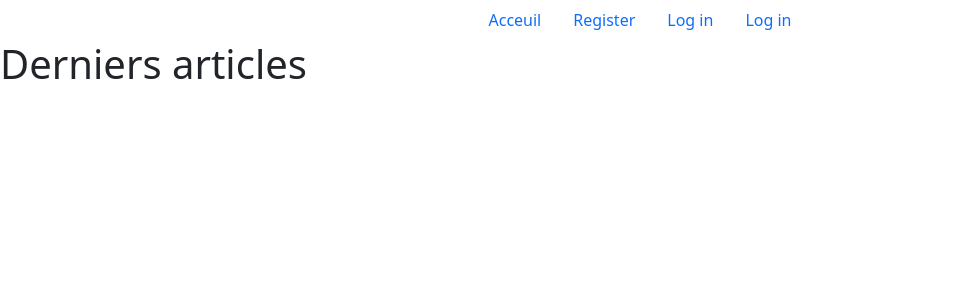
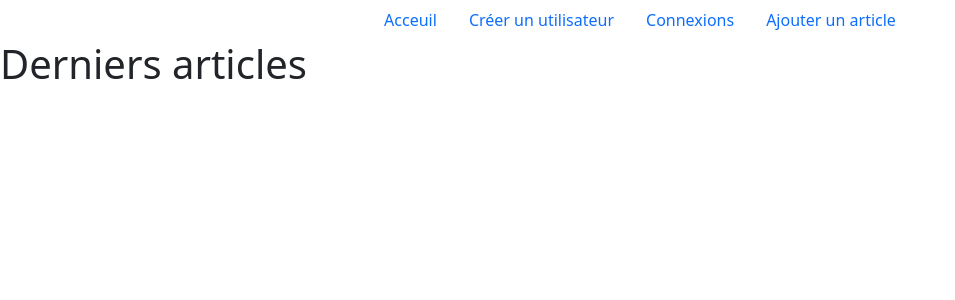
Before and after one commit to alexannebrunold/cms-mvc, a PHP site: page / in a window 1280 px wide. Shown: the top 300 px of the page, without its empty margins (0-955 px from the left). Run offline with PHP 8.4, Linux system fonts and the light colour scheme; data that the repository does not hold is empty.

Commit message:
CLEAN code

```diff
--- a/src/controller/userController.php
+++ b/src/controller/userController.php
@@ -25,21 +25,17 @@ class UserController
 
     static function createArticle () {
 
-$user = new UserModel();
+    $user = new UserModel();
 
-$a = $_POST['title'];
-
-var_dump($a);
-
-$userData = array (
-    'id' => '0o19505c-55e0-11ec-8b10-0242ac140002',
-       'image' => $_POST['title'],
-       'title' => $_POST['content'],
-       'content' => 'content',
+    $userData = array (
+        'id' => '0o19505c-55e0-11ec-8b10-0242ac140002',
+        'image' => $_POST['image'],
+        'title' => $_POST['title'],
+        'content' => $_POST['content'],
         'published_date' => '2021-12-05 15:29:30',
         'user_id' => '45678905'
-);
-   return $user->createArticle($userData);
+    );
+        return $user->createArticle($userData);
     }
 }
 
--- a/src/model/UserModel.php
+++ b/src/model/UserModel.php
@@ -42,7 +42,6 @@ class UserModel
       $db = db::dbConnect();
 
       $columns = implode(", ",array_keys($article));
-      // $values = implode(", ", array_values($article));
 
       $user_id = $article['user_id'];
       $content = $article['content'];
--- a/src/views/header.php
+++ b/src/views/header.php
@@ -15,13 +15,13 @@
       <a class="nav-link" href="/">Acceuil</a>
     </li>
     <li class="nav-item">
-      <a class="nav-link" href="/register">Register</a>
+      <a class="nav-link" href="/register">Créer un utilisateur</a>
     </li>
     <li class="nav-item">
-      <a class="nav-link" href="/login">Log in</a>
+      <a class="nav-link" href="/login">Connexions</a>
     </li>
     <li class="nav-item">
-      <a class="nav-link" href="/addArticle">Log in</a>
+      <a class="nav-link" href="/addArticle">Ajouter un article</a>
     </li>
   </ul>
 
--- a/src/views/home.php
+++ b/src/views/home.php
@@ -10,7 +10,7 @@ $articles = $controller->getAllArticles();
 
 <?php foreach ($articles as $article) { ?>
     <h1><?php print_r($article['title']); ?></h1>
-   <p><?php print_r($article['image']); ?></p>
+   <img src="<?php print_r($article['image']); ?>" />
     <p><?php print_r($article['content']); ?></p>
 
 </button>
```
Also changed, not shown: src/views/addArticle.php (+4 -17 lines).
